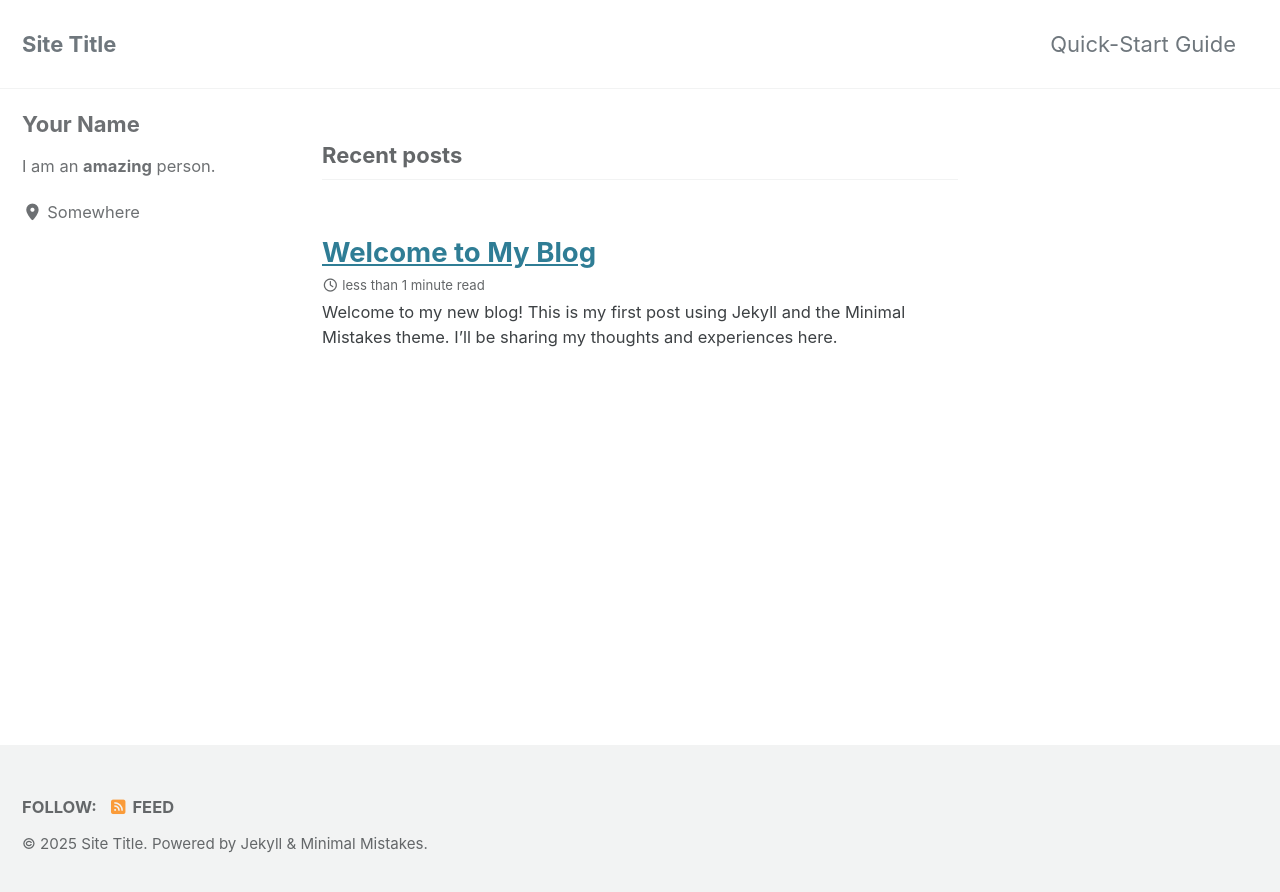
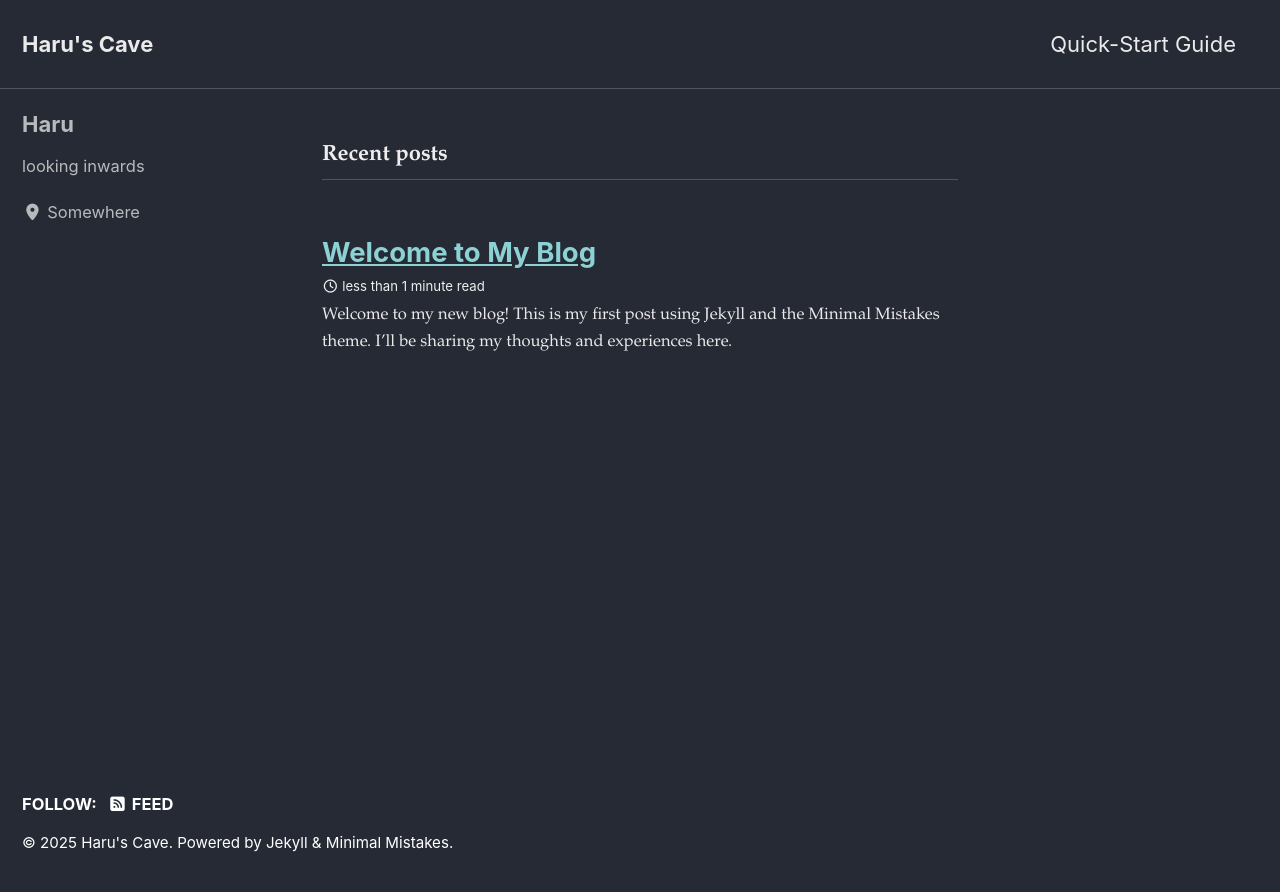
Before and after one commit to hxxru-u/hxxru-u.github.io, a Jekyll site: the page built from index.html, in a window 1280 px wide. Shown: the top 892 px of the page. Built offline with Jekyll 4.4.1, drawn with Linux system fonts in a browser that asks for light colours; cached includes are drawn as plain includes; the list of posts is cut into pages by our own code.

Commit message:
Update site styling and personalization

```diff
--- a/_config.yml
+++ b/_config.yml
@@ -12,16 +12,16 @@
 
 # theme                  : "minimal-mistakes-jekyll"
 remote_theme           : "mmistakes/minimal-mistakes"
-minimal_mistakes_skin    : "default" # "air", "aqua", "contrast", "dark", "dirt", "neon", "mint", "plum", "sunrise"
+minimal_mistakes_skin    : "dark" # "default", "air", "aqua", "contrast", "dark", "dirt", "neon", "mint", "plum", "sunrise"
 
 # Site Settings
 locale                   : "en-US"
 rtl                      : # true, false (default) # turns direction of the page into right to left for RTL languages
-title                    : "Site Title"
+title                    : "Haru's Cave"
 title_separator          : "-"
 subtitle                 : # site tagline that appears below site title in masthead
-name                     : "Your Name"
-description              : "An amazing website."
+name                     : "Haru"
+description              : "my blog"
 url                      : "https://hxxru.github.io" # the base hostname & protocol for your site
 baseurl                  : "" # the subpath of your site, e.g. "/blog"
 repository               : "hxxru/hxxru.github.io" # GitHub username/repo-name e.g. "mmistakes/minimal-mistakes"
@@ -113,9 +113,9 @@ analytics:
 
 # Site Author
 author:
-  name             : "Your Name"
+  name             : "Haru"
   avatar           : # path of avatar image, e.g. "/assets/images/bio-photo.jpg"
-  bio              : "I am an **amazing** person."
+  bio              : "looking inwards"
   location         : "Somewhere"
   email            :
   links:
--- a/assets/css/main.scss
+++ b/assets/css/main.scss
@@ -7,3 +7,41 @@ search: false
 
 @import "minimal-mistakes/skins/{{ site.minimal_mistakes_skin | default: 'default' }}"; // skin
 @import "minimal-mistakes"; // main partials
+
+/* Custom CSS */
+:root {
+  /* Font customization */
+  --font-family-main: "EB Garamond", Garamond, "Times New Roman", serif;
+  --font-family-heading: "EB Garamond", Garamond, "Times New Roman", serif;
+}
+
+/* Base styling */
+body {
+  font-family: var(--font-family-main);
+  line-height: 1.65;
+}
+
+h1, h2, h3, h4, h5, h6 {
+  font-family: var(--font-family-heading);
+}
+
+/* Custom link colors */
+.page__content {
+  a {
+    text-decoration: none;
+    &:hover {
+      text-decoration: underline;
+    }
+  }
+}
+
+/* Customize masthead (navigation) */
+.masthead {
+  background-color: #252a34;
+}
+
+/* Customize footer */
+.page__footer {
+  background-color: #252a34;
+  color: #fff;
+}
```
